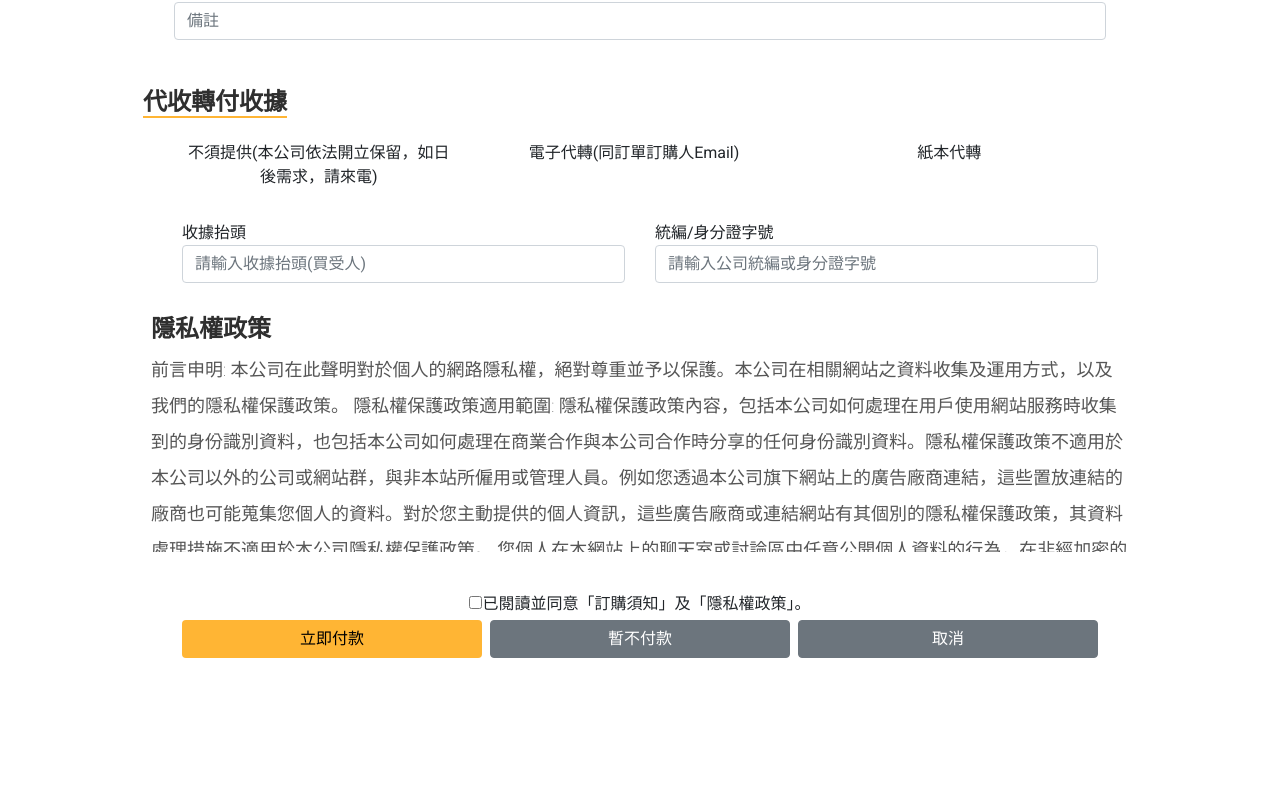
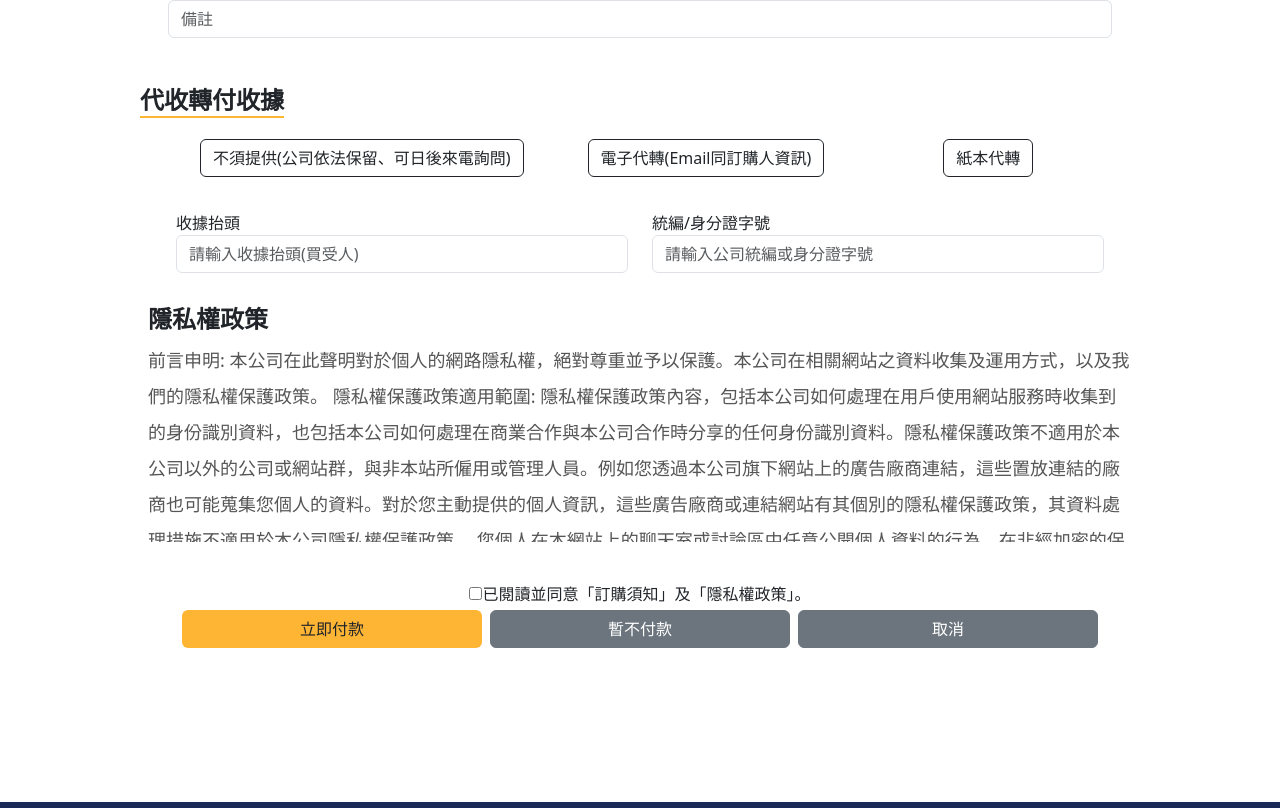
Before and after one commit to LauranceLi/Group3-React, a Next.js app in the folder next/: page /cart/group_cart_order in a window 1280 px wide. Shown: the part 1052-1860 px from the top of the page. Built offline with nearby package versions, Linux system fonts and the light colour scheme; a web font is replaced by a local one.

Commit message:
修正 type="radio" 按鈕樣式

```diff
--- a/next/package.json
+++ b/next/package.json
@@ -25,6 +25,7 @@
     "next": "^14.0.1",
     "prop-types": "^15.8.1",
     "react": "^18.3.1",
+    "reactstrap": "^9.2.2",
     "react-bootstrap": "^2.10.2",
     "react-bootstrap-sidebar-menu": "^2.0.3",
     "react-hot-toast": "^2.4.1",
--- a/next/pages/_app.js
+++ b/next/pages/_app.js
@@ -5,7 +5,7 @@ import "/styles/globals.css";
 // import '/public/css/magnific-popup.css'; // 确保路径正确
 // import '/public/css/owl.carousel.css'; // 确保路径正确
 
-// import 'bootstrap/dist/css/bootstrap.css'
+import 'bootstrap/dist/css/bootstrap.css'
 import '/styles/cart/cart.css'
 import { CartProvider } from '@/hooks/use_cart'
 
--- a/next/pages/cart/group_cart_order.js
+++ b/next/pages/cart/group_cart_order.js
@@ -16,8 +16,10 @@ export default function GroupCartOrder() {
                 <div className="col first">3 完成訂單</div>
               </div>
               <div className="second mb-3 mt-5">
-                <div  className="mb-3">
-                  <h4  className="bottom-line d-inline">EU13BBTK240523A 西班牙13日：設計酒莊古堡美食宴饗</h4>
+                <div className="mb-3">
+                  <h4 className="bottom-line d-inline">
+                    EU13BBTK240523A 西班牙13日：設計酒莊古堡美食宴饗
+                  </h4>
                 </div>
                 <div className="">
                   <div className="travel-info2">
@@ -58,7 +60,7 @@ export default function GroupCartOrder() {
               </div>
               <div className="second mb-3">
                 <div className="mb-3 mt-5">
-                  <h4  className="bottom-line d-inline">填寫旅客資料</h4>
+                  <h4 className="bottom-line d-inline">填寫旅客資料</h4>
                 </div>
                 <div className="">
                   <div className="travel-info2">
@@ -142,57 +144,48 @@ export default function GroupCartOrder() {
                     />
                   </div>
                 </div>
-                <div  className="mb-3 mt-5">
-                  <h4  className="bottom-line d-inline">代收轉付收據</h4>
+                <div className="mb-3 mt-5">
+                  <h4 className="bottom-line d-inline">代收轉付收據</h4>
                 </div>
                 <div className="row m-3 p-2 customer-info">
                   <div className="col text-center">
                     <div className="form-check form-check-inline">
                       <input
-                        className="form-check-input"
                         type="radio"
-                        name="inlineRadioOptions"
-                        id="inlineRadio1"
-                        defaultValue="option1"
+                        className="btn-check"
+                        name="options"
+                        id="option1"
+                        autoComplete="off"
                       />
-                      <label
-                        className="form-check-label"
-                        htmlFor="inlineRadio1"
-                      >
-                        不須提供(本公司依法開立保留，如日後需求，請來電)
+                      <label className="btn btn-outline-dark" htmlFor="option1">
+                        不須提供(公司依法保留、可日後來電詢問)
                       </label>
                     </div>
                   </div>
                   <div className="col text-center">
                     <div className="form-check form-check-inline">
                       <input
-                        className="form-check-input"
                         type="radio"
-                        name="inlineRadioOptions"
-                        id="inlineRadio1"
-                        defaultValue="option1"
+                        className="btn-check"
+                        name="options"
+                        id="option2"
+                        autoComplete="off"
                       />
-                      <label
-                        className="form-check-label"
-                        htmlFor="inlineRadio1"
-                      >
-                        電子代轉(同訂單訂購人Email)
+                      <label className="btn btn-outline-dark" htmlFor="option2">
+                        電子代轉(Email同訂購人資訊)
                       </label>
                     </div>
                   </div>
                   <div className="col text-center">
                     <div className="form-check form-check-inline">
                       <input
-                        className="form-check-input"
                         type="radio"
-                        name="inlineRadioOptions"
-                        id="inlineRadio2"
-                        defaultValue="option2"
+                        className="btn-check"
+                        name="options"
+                        id="option3"
+                        autoComplete="off"
                       />
-                      <label
-                        className="form-check-label"
-                        htmlFor="inlineRadio2"
-                      >
+                      <label className="btn btn-outline-dark" htmlFor="option3">
                         紙本代轉
                       </label>
                     </div>
--- a/next/styles/cart/cart.css
+++ b/next/styles/cart/cart.css
@@ -1,5 +1,4 @@
 /* 購物車 */
-
 
 * ,ul ,li ,label{
     margin: 0;
@@ -8,9 +7,9 @@
     text-decoration: none;
     list-style-type: none;
 }
-input[type="radio"]{
+/* input[type="radio"]{
   display: none;
-}
+} */
 
 h1,h2,h3,h4,h5,h6{
   font-weight: 600;
```
Also changed, not shown: next/pages/cart/group_cart.js (+5 -11 lines), 1 other file (tests, documents, lock files or other folders).
